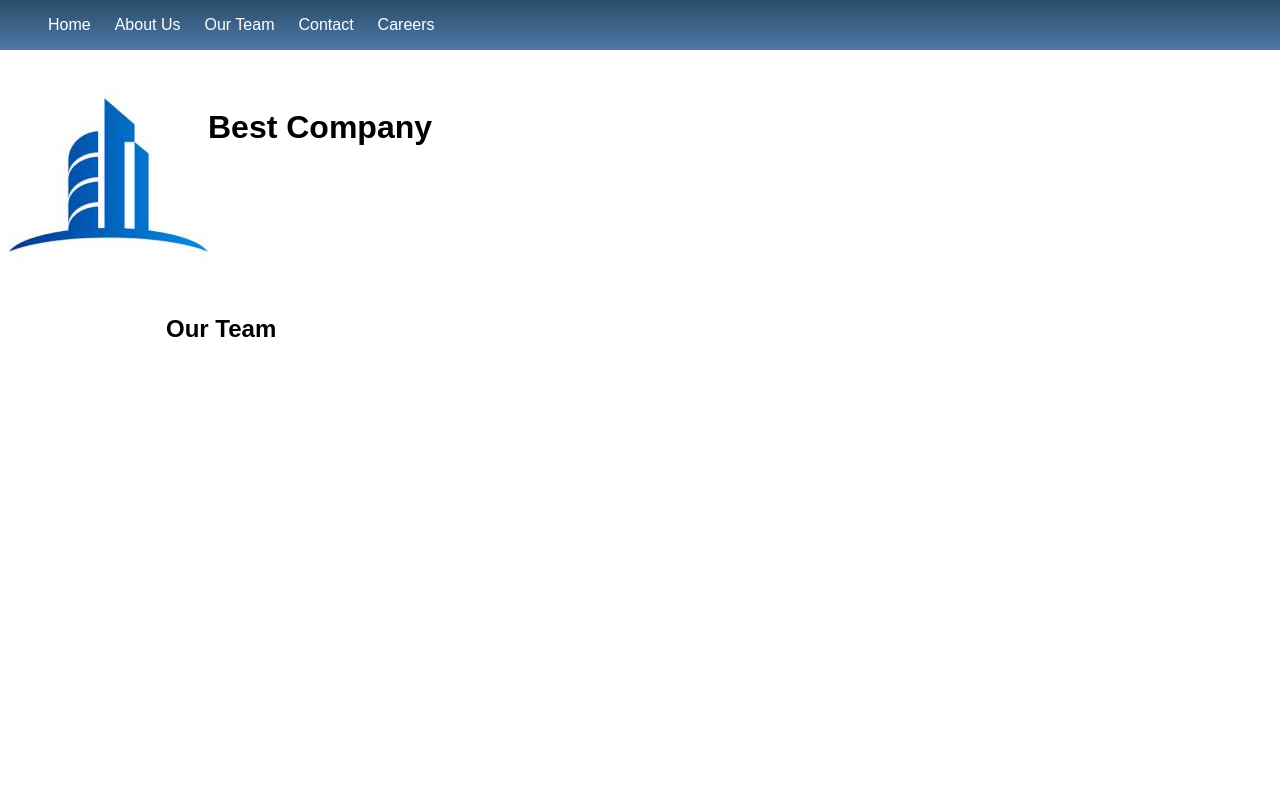
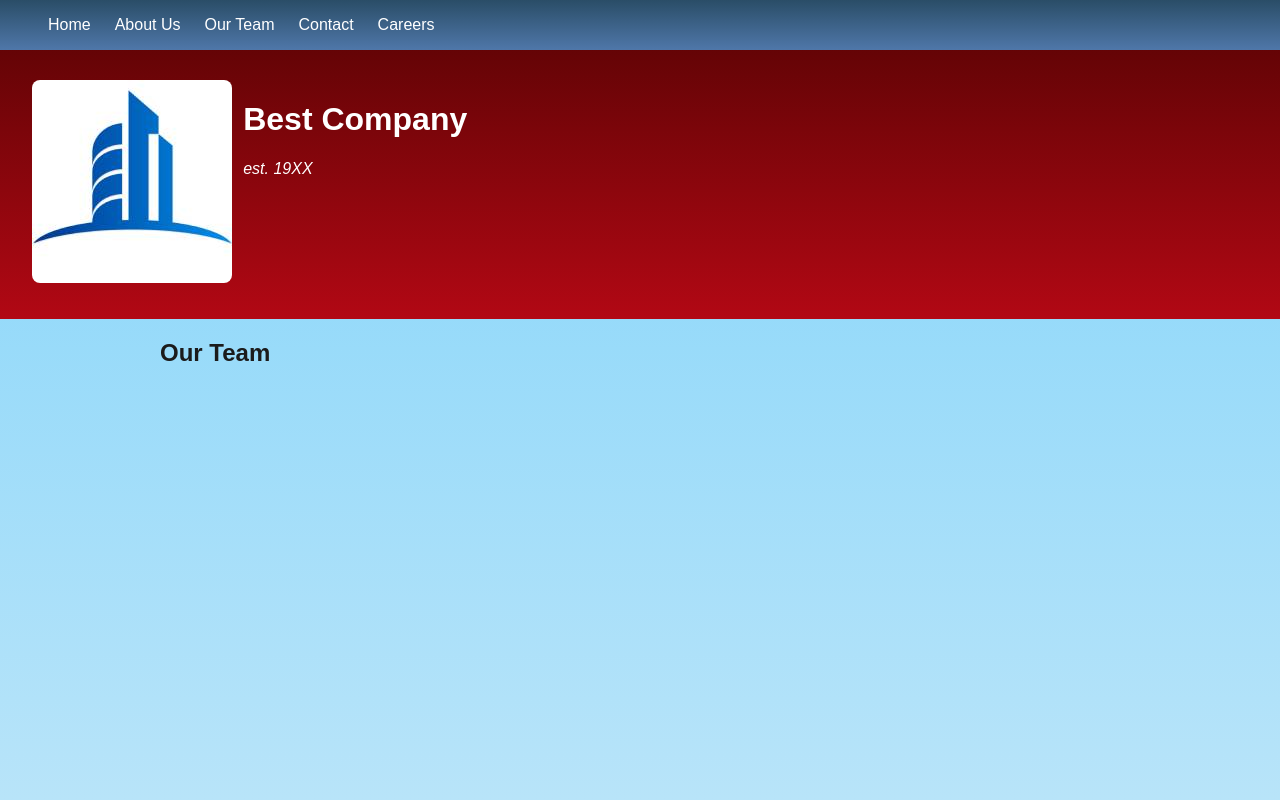
Before and after one commit to ImpendingKataclysm/company_website, a Django app: template main_site/templates/team.html in a window 1280 px wide. Run offline with Django 3.2, Linux system fonts and the light colour scheme; the template is opened without the code that fills it, so the values that code supplies are empty.

Commit message:
Updated layout and color palette of the header and body

```diff
--- a/main_site/static/styles/main.css
+++ b/main_site/static/styles/main.css
@@ -1,5 +1,10 @@
 body {
     font-family: "Arial Rounded MT Bold", sans-serif;
+    margin: 0;
+    background-image: linear-gradient(to bottom, #81d4fa, #b8e4f9);
+    background-repeat: no-repeat;
+    height: 100vh;
+    color: #1b1b1b;
 }
 
 nav {
@@ -28,8 +33,20 @@ nav li a:hover, nav li a:active {
 }
 
 header {
-    padding-top: 5rem;
+    padding: 5rem 0 2rem 2rem;
+    margin: 0;
     display: flex;
+    gap: 0.7rem;
+    background-image: linear-gradient(to bottom, #560303, #b20814);
+    color: white;
+}
+
+header p {
+    font-style: italic;
+}
+
+header img {
+    border-radius: 0.5rem;
 }
 
 .main-wrapper {
--- a/main_site/templates/base.html
+++ b/main_site/templates/base.html
@@ -21,7 +21,10 @@
         <div>
             <img src="{% static 'images/logo.jpg' %}" alt="Company logo">
         </div>
-        <h1>Best Company</h1>
+        <div>
+            <h1>Best Company</h1>
+            <p>est. 19XX</p>
+        </div>
     </header>
     <div class="main-wrapper">
         {% block content %}
```
